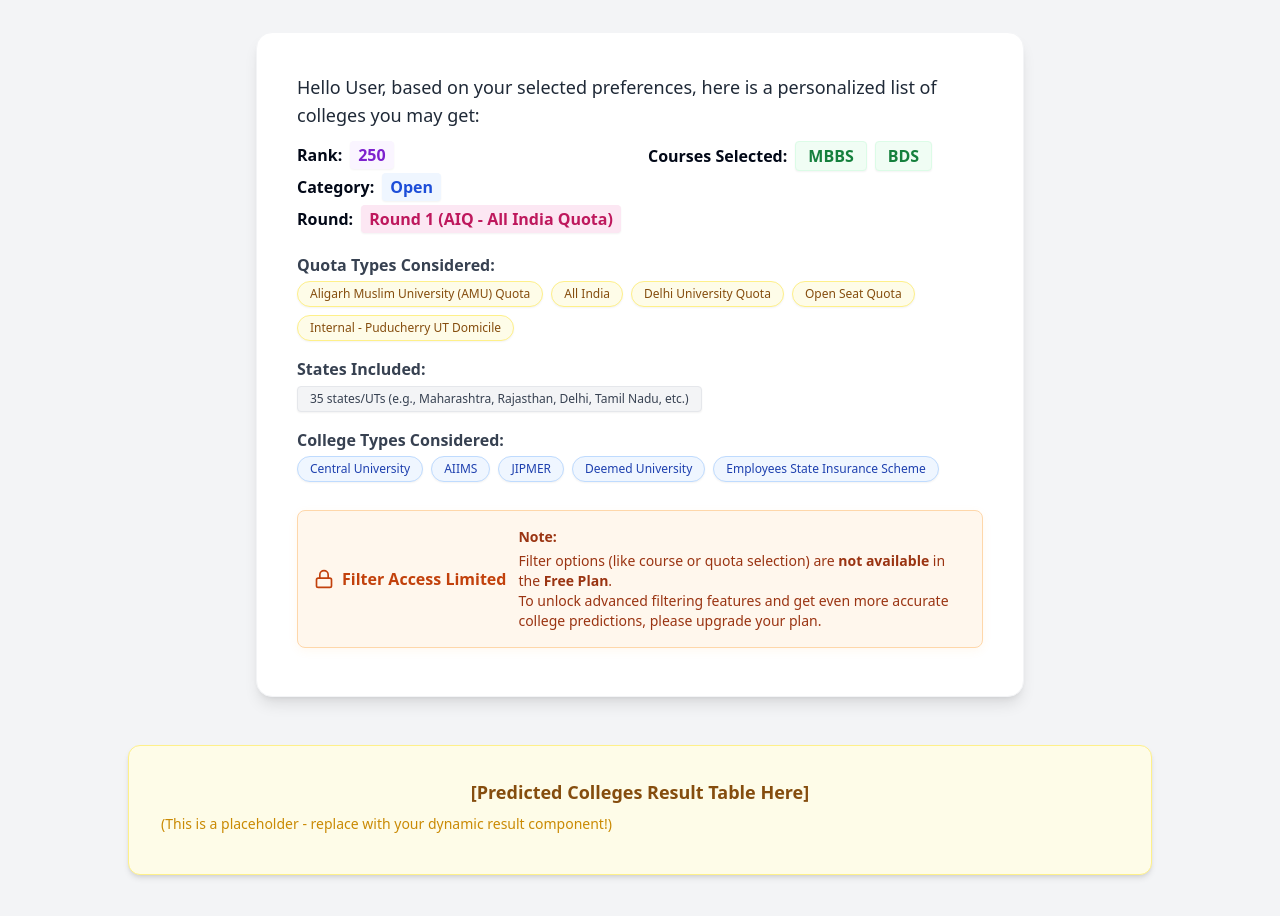
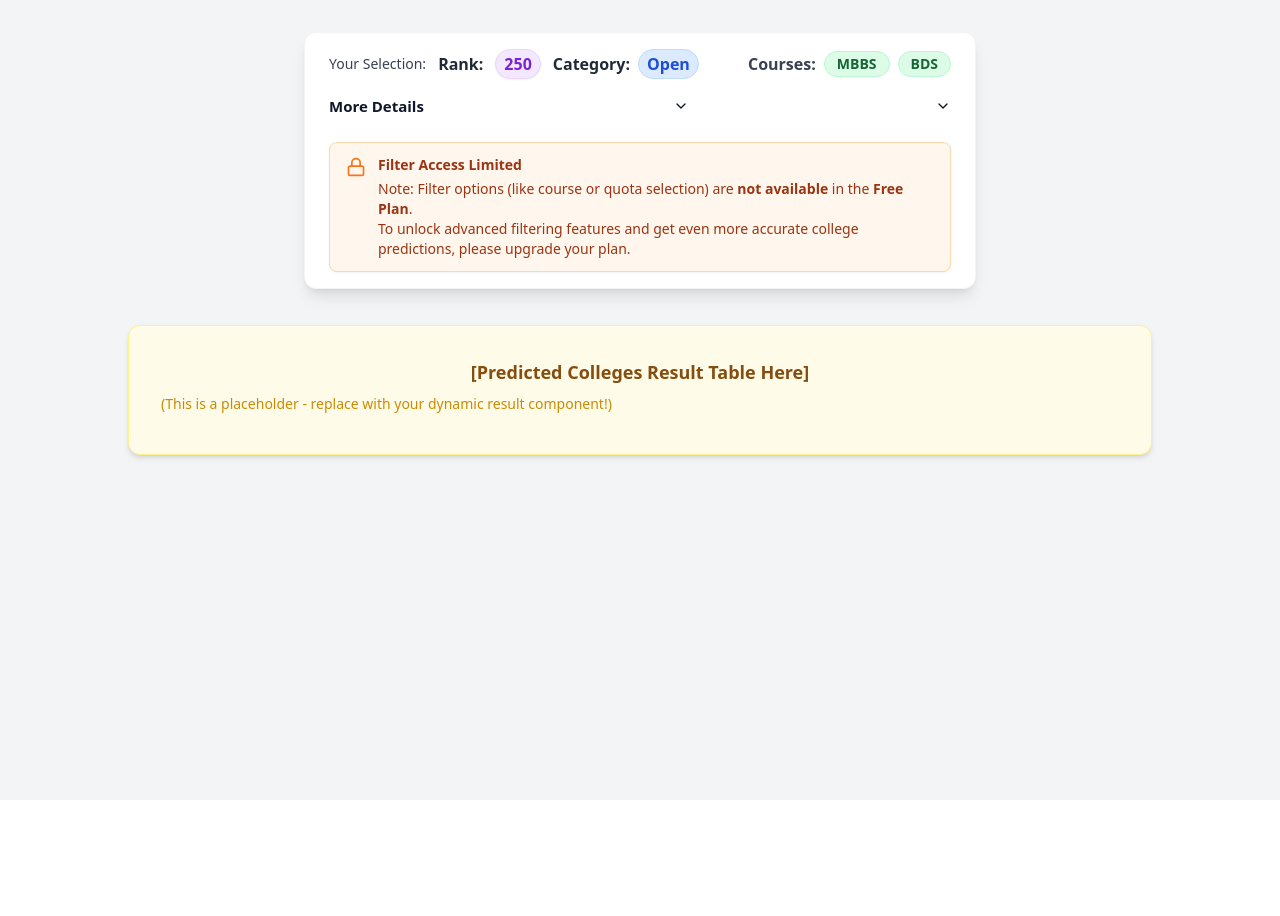
Before and after one commit to shubham-nanostuffs/college-compass-preview, a React (Vite) app: page / in a window 1280 px wide. Shown: the top 916 px of the page. After the commit the page ends 800 px from the top, so only its background shows below. Built offline with nearby package versions, Linux system fonts and the light colour scheme.

Commit message:
Refactor: Implement accordion for summary details
-   Replaced the existing summary card with an accordion component.
-   The accordion displays basic details (RANK, Category, Selected Courses) and expands to show other options.
-   The "Filter Access Limited" notice is now displayed separately.

```diff
--- a/src/components/MedicalCollegeSummaryCard.tsx
+++ b/src/components/MedicalCollegeSummaryCard.tsx
@@ -1,6 +1,12 @@
 
 import React from "react";
-import { Lock } from "lucide-react";
+import { Lock, ChevronDown } from "lucide-react";
+import {
+  Accordion,
+  AccordionContent,
+  AccordionItem,
+  AccordionTrigger,
+} from "@/components/ui/accordion";
 import {
   Tooltip,
   TooltipContent,
@@ -18,18 +24,13 @@ const quotas = [
   "Delhi University Quota",
   "Open Seat Quota",
   "Internal - Puducherry UT Domicile",
-  "…and more", // last item triggers tooltip
-];
-const quotasTooltip = [
-  "Internal - Puducherry UT Domicile",
-  "…and more",
+  "…and more", // triggers tooltip
 ];
 const quotasTooltipRest = [
   "Other Minority/Special Quotas",
   "NRI/OCI Quota",
   "Management/Institutional Quota",
 ];
-
 const statesIncluded =
   "35 states/UTs (e.g., Maharashtra, Rajasthan, Delhi, Tamil Nadu, etc.)";
 const collegeTypes = [
@@ -41,65 +42,64 @@ const collegeTypes = [
 ];
 
 const MedicalCollegeSummaryCard = () => (
-  <section className="bg-white shadow-lg rounded-2xl px-6 md:px-10 py-7 md:py-10 mb-8 border border-gray-100 max-w-3xl mx-auto">
+  <section className="bg-white rounded-xl shadow-lg px-4 md:px-6 py-4 mb-5 border border-gray-100 max-w-2xl mx-auto">
     <TooltipProvider>
-      {/* User Info Section */}
-      <div className="mb-5">
-        <div className="flex flex-col sm:flex-row sm:items-center justify-between gap-3">
-          <div>
-            <span className="block text-lg font-medium text-gray-800 mb-2">
-              Hello User, based on your selected preferences, here is a personalized list of colleges you may get:
+      {/* Top - Always shown */}
+      <div className="flex flex-col sm:flex-row sm:items-center justify-between gap-2 mb-1">
+        <div className="flex items-center gap-3">
+          <span className="text-sm text-gray-700 font-medium hidden sm:block">Your Selection:</span>
+          <span className="font-semibold text-base text-gray-800 flex items-center gap-2">
+            Rank:
+            <span className="bg-purple-100 border border-purple-200 text-purple-700 rounded-full px-2 py-0.5 text-base font-bold shadow-sm ml-1">
+              {rank}
             </span>
-            <div className="grid grid-cols-1 sm:grid-cols-2 gap-4 mt-3">
-              {/* Left: Rank, Category, Round */}
-              <div>
-                <div className="flex items-center mb-1 text-base font-semibold">
-                  <span className="mr-2">Rank:</span>
-                  <span className="bg-purple-50 text-purple-700 rounded px-2 py-0.5 font-bold shadow-sm">{rank}</span>
-                </div>
-                <div className="flex items-center mb-1 text-base font-semibold">
-                  <span className="mr-2">Category:</span>
-                  <span className="bg-blue-50 text-blue-700 rounded px-2 py-0.5 font-bold shadow-sm">{category}</span>
-                </div>
-                <div className="flex items-center text-base font-semibold">
-                  <span className="mr-2">Round:</span>
-                  <span className="bg-pink-100 text-pink-700 rounded px-2 py-0.5 font-semibold shadow-sm">
-                    {round}
+          </span>
+          <span className="font-semibold text-base text-gray-800 flex items-center gap-1">
+            Category:
+            <span className="bg-blue-100 border border-blue-200 text-blue-700 rounded-full px-2 py-0.5 text-base font-semibold ml-1">
+              {category}
+            </span>
           </span>
         </div>
-              </div>
-              {/* Right: Courses */}
-              <div>
-                <div className="flex items-center mb-1 text-base font-semibold">
-                  <span>Courses Selected:</span>
-                  <div className="ml-2 flex gap-2">
-                    {courses.map((c, i) => (
+        {/* Courses Pills */}
+        <div className="flex flex-wrap items-center gap-2">
+          <span className="text-base text-gray-700 font-semibold">Courses:</span>
+          {courses.map((c) => (
             <span
               key={c}
-                        className="bg-green-50 text-green-700 rounded px-3 py-0.5 font-bold border border-green-100 shadow-sm"
+              className="bg-green-100 border border-green-200 text-green-800 rounded-full px-3 py-0.5 text-sm font-bold"
             >
               {c}
             </span>
           ))}
         </div>
       </div>
+      {/* Accordion - Show more */}
+      <Accordion type="single" collapsible className="w-full mt-2">
+        <AccordionItem value="details" className="border-b-0">
+          <AccordionTrigger className="group px-0 hover:no-underline text-[15px] py-2 font-semibold text-primary flex gap-2 items-center">
+            <span className="flex items-center gap-1">
+              More Details
+            </span>
+            <ChevronDown className="h-4 w-4 ml-1 transition-transform duration-200 group-data-[state=open]:rotate-180" />
+          </AccordionTrigger>
+          <AccordionContent>
+            {/* Round */}
+            <div className="flex items-center mb-2 gap-2 text-base">
+              <span className="text-gray-700 font-medium">Round:</span>
+              <span className="bg-pink-100 border border-pink-200 text-pink-700 rounded-full px-3 py-0.5 text-base font-semibold shadow-sm">
+                {round}
+              </span>
             </div>
-            </div>
-          </div>
-        </div>
-      </div>
-
-      {/* Quota Types Considered */}
-      <div className="mb-4">
-        <div className="font-semibold text-gray-700 mb-1">Quota Types Considered:</div>
-        <div className="flex flex-wrap gap-2">
+            {/* Quota Types */}
+            <div className="mb-1">
+              <span className="text-gray-600 font-semibold mr-2">Quota Types:</span>
+              <div className="flex flex-wrap gap-2 mt-1">
                 {quotas.slice(0, 5).map((quota, i) =>
                   quota === "…and more" ? (
                     <Tooltip key={i}>
                       <TooltipTrigger asChild>
-                  <span
-                    className="px-3 py-1 text-xs rounded-full bg-yellow-50 text-yellow-800 border border-yellow-200 cursor-pointer shadow-sm"
-                  >
+                        <span className="px-3 py-1 text-xs rounded-full bg-yellow-50 border border-yellow-200 text-yellow-800 shadow-sm cursor-pointer">
                           {quota}
                         </span>
                       </TooltipTrigger>
@@ -122,18 +122,18 @@ const MedicalCollegeSummaryCard = () => (
                 )}
               </div>
             </div>
-
             {/* States Included */}
-      <div className="mb-4">
-        <div className="font-semibold text-gray-700 mb-1">States Included:</div>
-        <span className="inline-block px-3 py-1 text-xs rounded bg-gray-100 text-gray-700 border border-gray-200 shadow-sm">{statesIncluded}</span>
+            <div className="my-2">
+              <span className="text-gray-600 font-semibold mr-2">States Included:</span>
+              <span className="inline-block px-3 py-1 text-xs rounded bg-gray-100 text-gray-700 border border-gray-200 shadow-sm mt-1">
+                {statesIncluded}
+              </span>
             </div>
-
-      {/* College Types Considered */}
-      <div className="mb-7">
-        <div className="font-semibold text-gray-700 mb-1">College Types Considered:</div>
-        <div className="flex flex-wrap gap-2">
-          {collegeTypes.map((type, i) => (
+            {/* College Types */}
+            <div className="mb-1">
+              <span className="text-gray-600 font-semibold mr-2">College Types:</span>
+              <div className="flex flex-wrap gap-2 mt-1">
+                {collegeTypes.map((type) => (
                   <span
                     key={type}
                     className="px-3 py-1 text-xs rounded-full bg-blue-50 text-blue-800 border border-blue-200 shadow-sm"
@@ -143,17 +143,15 @@ const MedicalCollegeSummaryCard = () => (
                 ))}
               </div>
             </div>
-
-      {/* Warning Card: Filter Access Limited */}
-      <div className="bg-orange-50 border border-orange-200 px-4 py-4 rounded-lg mb-2 flex flex-col sm:flex-row gap-3 items-start sm:items-center shadow-[0_3px_10px_0_rgba(255,183,77,0.08)]">
-        <div className="flex items-center font-semibold text-orange-700 text-base mb-2 sm:mb-0">
-          <Lock className="h-5 w-5 mr-2 inline-block" />
-          Filter Access Limited
-        </div>
-        <div className="text-sm text-orange-800 flex-1">
-          <span className="block font-semibold mb-1">Note:</span>
-          Filter options (like course or quota selection) are <b>not available</b> in the <b>Free Plan</b>.
-          <br />
+          </AccordionContent>
+        </AccordionItem>
+      </Accordion>
+      {/* Warning Card Below */}
+      <div className="bg-orange-50 border border-orange-200 px-4 py-3 rounded-lg mt-4 flex gap-3 items-start shadow-sm">
+        <Lock className="h-5 w-5 text-orange-500 mt-0.5" />
+        <div className="flex-1 text-sm text-orange-800">
+          <span className="font-semibold block mb-1">Filter Access Limited</span>
+          Note: Filter options (like course or quota selection) are <b>not available</b> in the <b>Free Plan</b>.<br />
           To unlock advanced filtering features and get even more accurate college predictions, please upgrade your plan.
         </div>
       </div>
```
Lines whose indentation alone changed are shown as unchanged.
